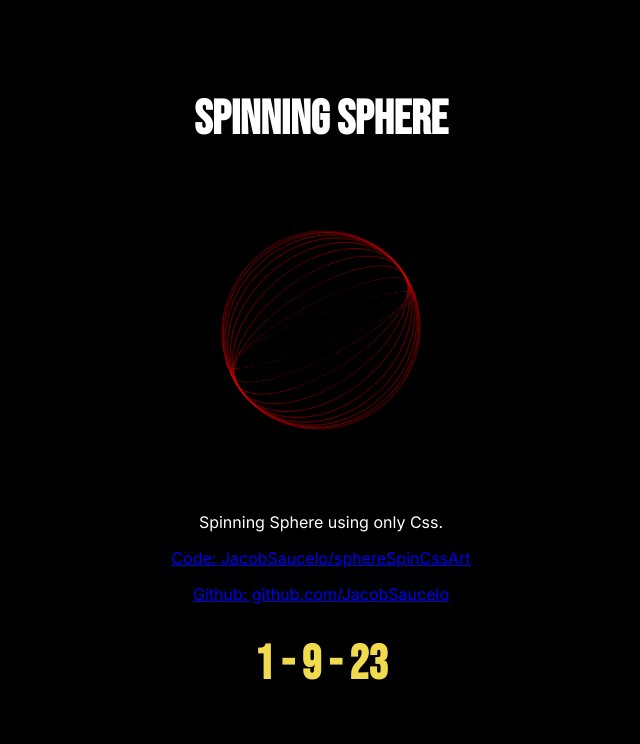
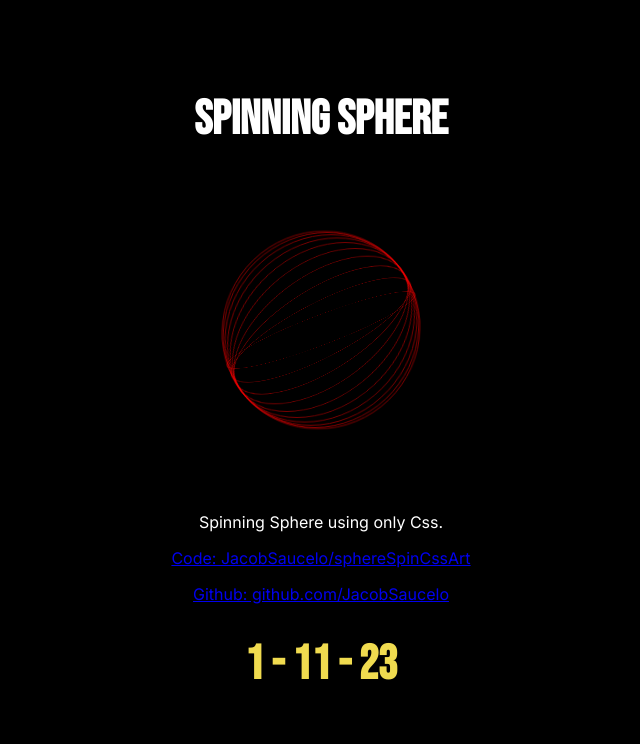
Before and after one commit to JacobSaucelo/sphereSpinCssArt, a plain HTML site: page index.html in a window 1280 px wide. Shown: the whole page, without its empty margins (319-959 px from the left). Drawn offline with Linux system fonts and the light colour scheme.

Commit message:
changed date

```diff
--- a/index.html
+++ b/index.html
@@ -39,7 +39,7 @@
       <a href="https://github.com/JacobSaucelo">
         <p>Github: github.com/JacobSaucelo</p>
       </a>
-      <h1>1 - 9 - 23</h1>
+      <h1>1 - 11 - 23</h1>
     </div>
   </body>
 </html>
```
